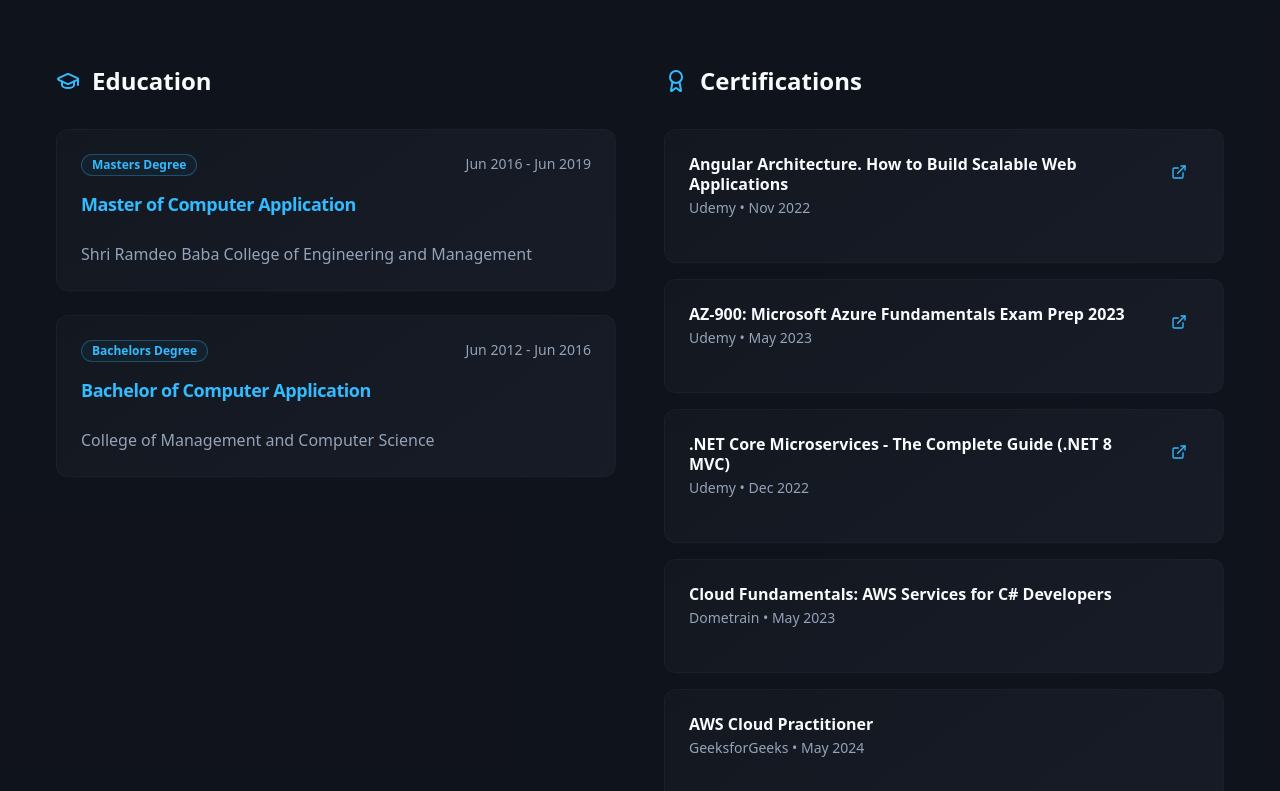
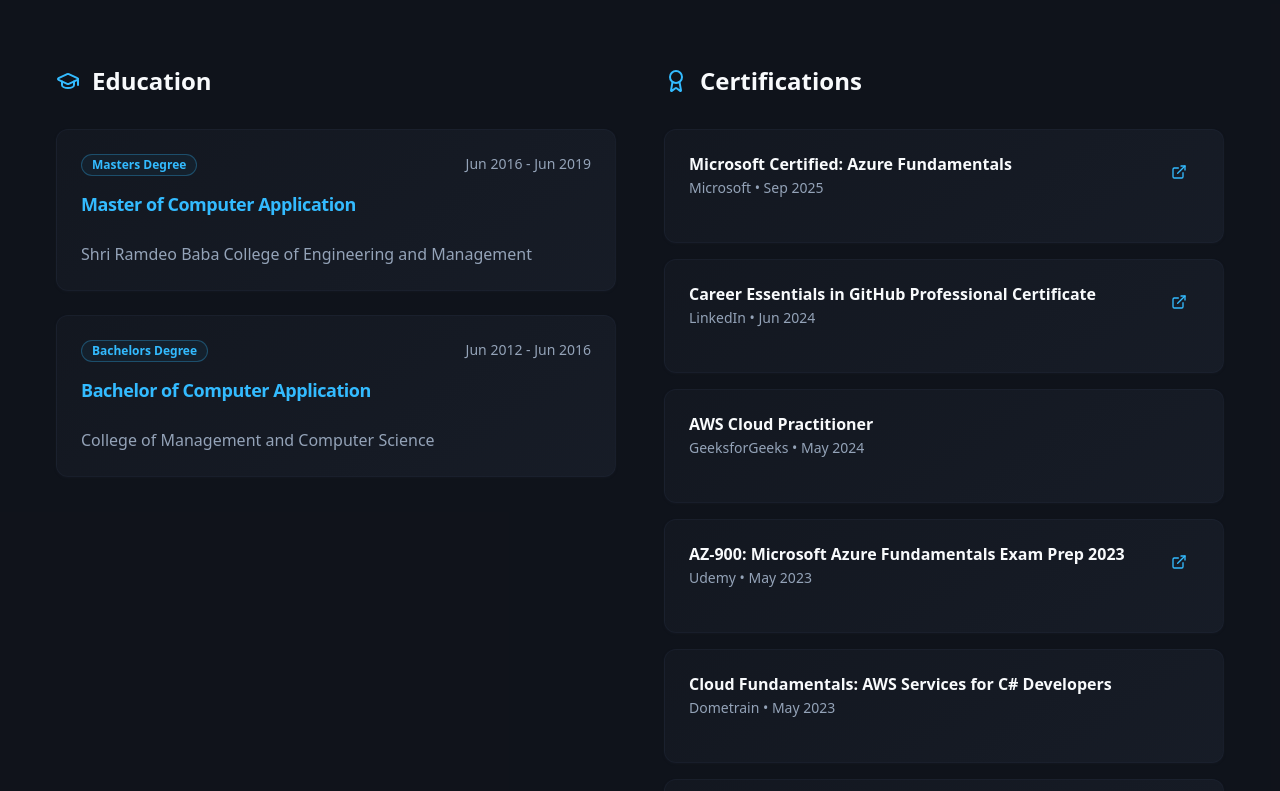
Before and after one commit to devendramilmile121/portfolio, a React (Vite) app: page / in a window 1280 px wide. Shown: the part 4569-5360 px from the top of the page. Built offline with nearby package versions, Linux system fonts and the light colour scheme; no server answers.

Commit message:
Added new certification and fixed vulnerability

```diff
--- a/src/components/Education.tsx
+++ b/src/components/Education.tsx
@@ -20,6 +20,12 @@
   ];
 
   const certifications = [
+    {
+      title: "Microsoft Certified: Azure Fundamentals",
+      provider: "Microsoft",
+      date: "Sep 2025",
+      link: "https://learn.microsoft.com/api/credentials/share/en-us/DevendraMilmile-1837/DE1F9B5D1243CB4E?sharingId=49B75DA84853852C"
+    },
     {
       title: "Angular Architecture. How to Build Scalable Web Applications",
       provider: "Udemy",
@@ -51,10 +57,23 @@
     {
       title: "Career Essentials in GitHub Professional Certificate",
       provider: "LinkedIn",
-      date: "June 2024",
+      date: "Jun 2024",
       link: "https://lnkd.in/d6YwfzpD"
     }
   ];
+
+  const sortedCertifications = [...certifications].sort((a, b) => {
+    const parseDate = (dateStr: string) => {
+      const [month, year] = dateStr.split(' ');
+      const monthMap: { [key: string]: number } = {
+        'Jan': 0, 'Feb': 1, 'Mar': 2, 'Apr': 3, 'May': 4, 'Jun': 5,
+        'Jul': 6, 'Aug': 7, 'Sep': 8, 'Oct': 9, 'Nov': 10, 'Dec': 11
+      };
+      return new Date(parseInt(year), monthMap[month]);
+    };
+
+    return parseDate(b.date).getTime() - parseDate(a.date).getTime();
+  });
 
   return (
     <section className="py-20 px-6 bg-secondary/5">
@@ -109,7 +128,7 @@
             </div>
 
             <div className="space-y-4">
-              {certifications.map((cert, index) => (
+              {sortedCertifications.map((cert, index) => (
                 <Card
                   key={cert.title}
                   className="bg-gradient-card border-border/40 shadow-card hover:shadow-glow/20 transition-all duration-500"
```
Also changed, not shown: 1 other file (tests, documents, lock files or other folders).
